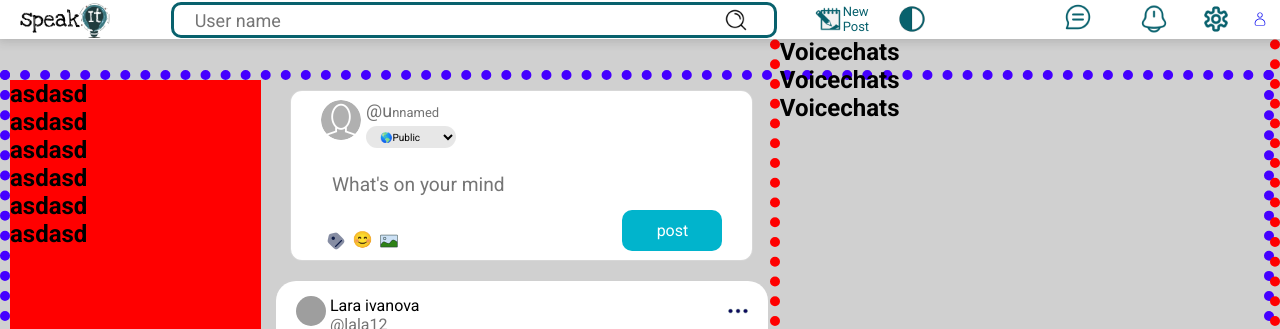
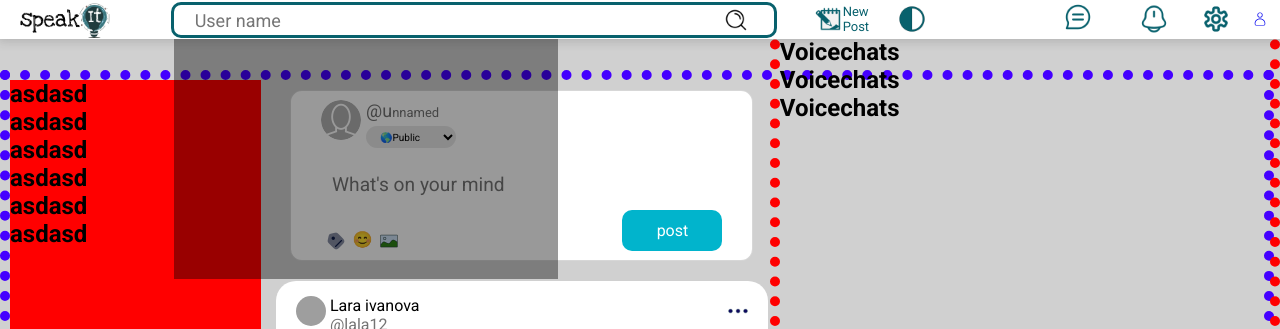
Before and after one commit to Luuiskame/Debate-me-web, a React (Vite) app in the folder client/: page /home in a window 1280 px wide. Both pictures are taken after a click on the button 735 px from the left and 20 px from the top of the page. Shown: the top 329 px of the page. Built offline with nearby package versions, Linux system fonts and the light colour scheme; no server answers; grey boxes are pictures that could not be loaded.

Commit message:
feat: new component: showSearch that will display our users when searching for a user

```diff
--- a/client/src/Pages/Home/components/Searchbar/Searchbar.jsx
+++ b/client/src/Pages/Home/components/Searchbar/Searchbar.jsx
@@ -1,25 +1,41 @@
 import styles from "./Searchbar.module.css";
+// react
+import { useState, useEffect } from "react";
 
-import { useState } from "react";
 // redux
 import { useGetUserByUsernameQuery } from "../../../../redux/apiSlices/userAPI";
 
+// componentes
+import ShowSearch from "../ShowSearch/ShowSearch";
+
 const Searchbar = () => {
   const [username, setUsername] = useState('')
-  const {data: user, isLoading, isError} = useGetUserByUsernameQuery(username)
+  const [searchData, setSearchData] = useState('')
+  // state for showing our showSearch component
+  const [showSearchState, setShowSearchState] = useState(false)
+  const {data: user, isLoading, isError, error} = useGetUserByUsernameQuery(username)
   console.log(user)
-
+  console.log(error)
   const handleSearch = ()=>{
+      setUsername(searchData)
+      setShowSearchState(true)
 
   }
+
+  useEffect(()=>{
+    if(searchData.length < 3){
+      setUsername('')
+      setShowSearchState(false)
+    }
+  },[searchData])
 
   return (
     <>
       <input
       className={styles.searchBar}
-      type="text"
+      type="search"
       placeholder="User name"
-      onChange={(e)=> setUsername(e.target.value)}
+      onChange={(e)=> setSearchData(e.target.value)}
       />
       <button
       className={styles.searchIcon}
@@ -31,6 +47,12 @@ const Searchbar = () => {
           alt=""
         />
       </button>
+
+      <ShowSearch
+      showSearchState={showSearchState}
+      user={user}
+      isLoading={isLoading}
+      error={error}/>
     </>
   );
 };
--- /dev/null
+++ b/client/src/Pages/Home/components/ShowSearch/ShowSearch.jsx
@@ -0,0 +1,12 @@
+
+import styles from './ShowSearch.module.css'
+
+const ShowSearch = ({showSearchState, user, isLoading, error})=> {
+    return(
+        <div className={`${showSearchState ? styles.showSearchMain : styles.notShow}`}>
+
+        </div>
+    )
+}
+
+export default ShowSearch
--- /dev/null
+++ b/client/src/Pages/Home/components/ShowSearch/ShowSearch.module.css
@@ -0,0 +1,12 @@
+
+.showSearchMain{
+    position: absolute;
+    width: 30%;
+    top: 100%;
+    height: 30dvh;
+    background-color: rgba(0, 0, 0, .4);
+}
+
+.notShow {
+    display: none;
+}
--- a/client/src/Pages/Home/components/navbar/navbar.module.css
+++ b/client/src/Pages/Home/components/navbar/navbar.module.css
@@ -16,6 +16,7 @@
 
 /* searching bar */
 .searchBox {
+  position: relativee;
   display: flex;
   flex-flow: row nowrap;
   align-items: center;
```
